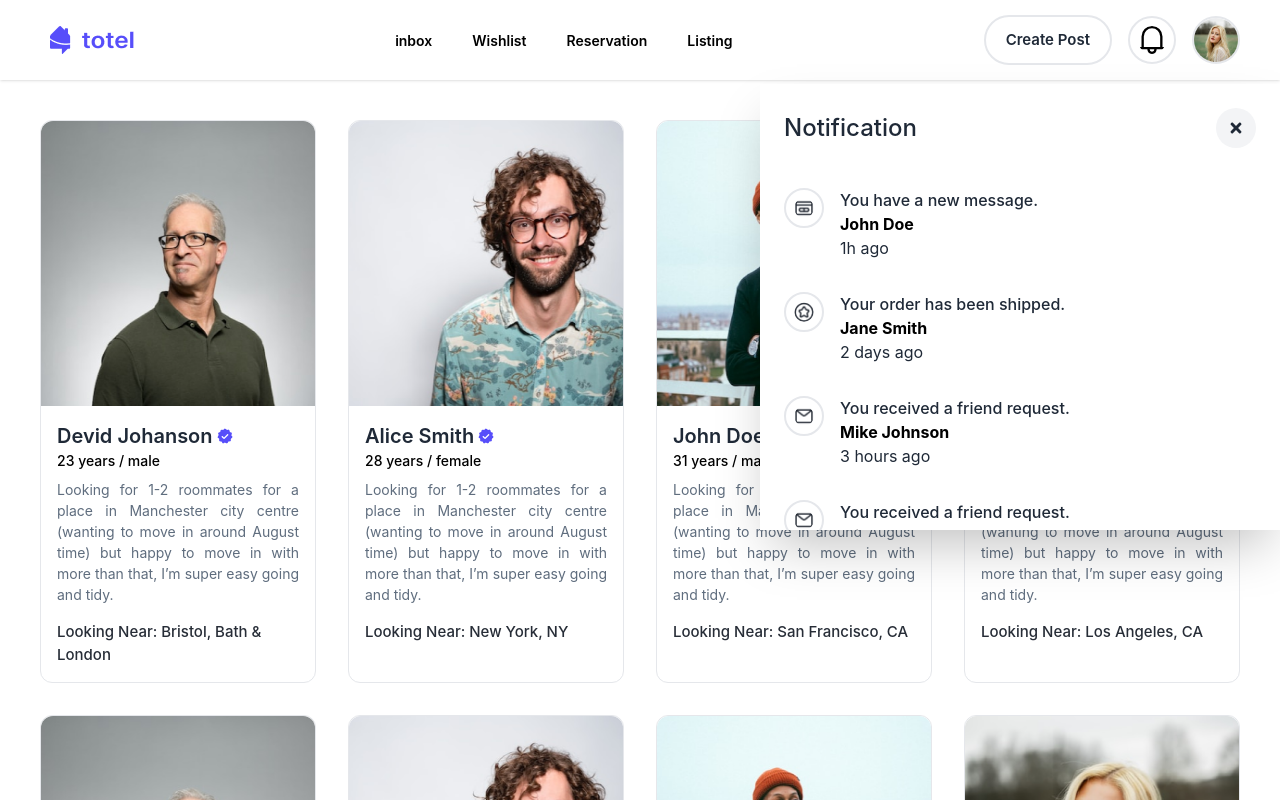
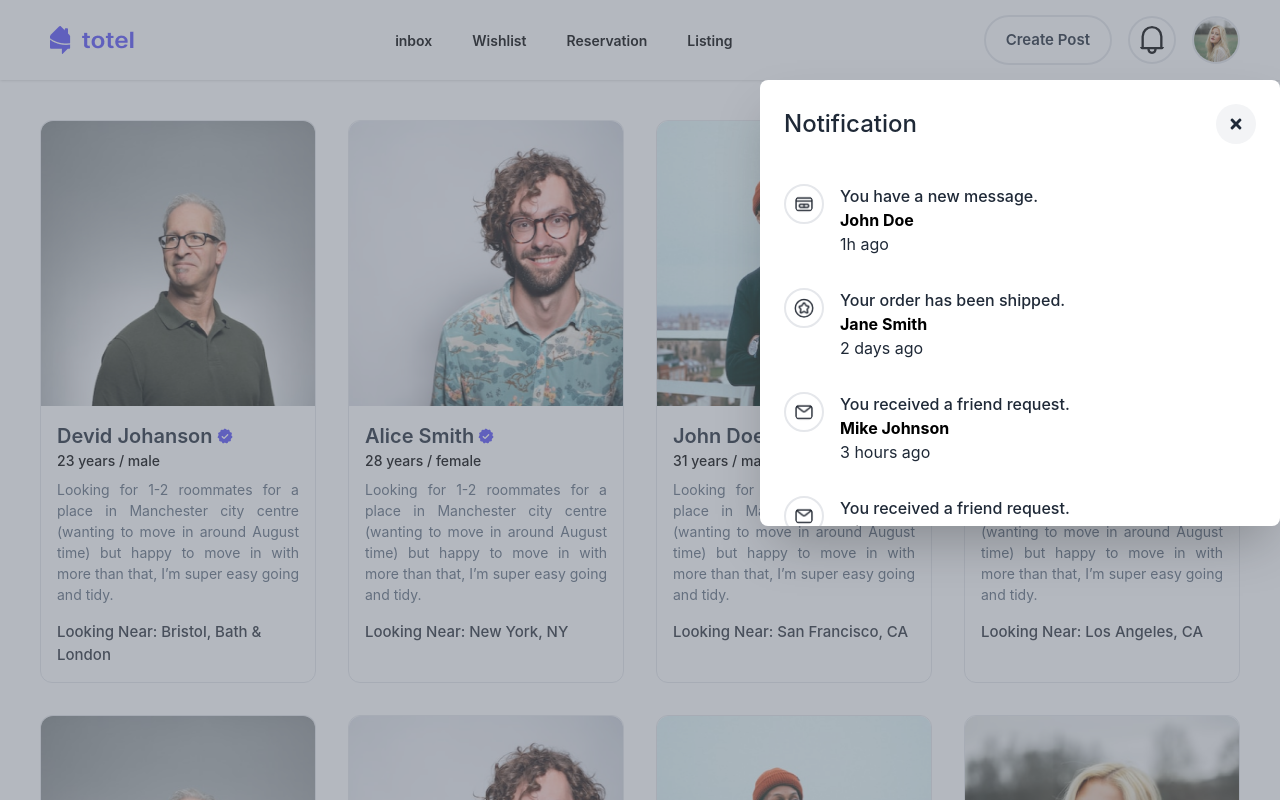
Before and after one commit to AbuRaihan1/totel-landing-page, a React (Create React App) app: page / in a window 1280 px wide. Both pictures are taken after a click on the icon 1152 px from the left and 40 px from the top of the page. Shown: the top 800 px of the page. Built offline with nearby package versions, Linux system fonts and the light colour scheme.

Commit message:
update scrollbar

```diff
--- /dev/null
+++ b/src/components/Notification/Notification.css
@@ -0,0 +1,30 @@
+::-webkit-scrollbar {
+  width: 5px;
+}
+
+/* Track */
+::-webkit-scrollbar-track {
+  background: rgb(184, 171, 171);
+}
+
+/* Handle on hover */
+::-webkit-scrollbar-thumb:hover {
+  background: #555;
+}
+
+/* width */
+::-webkit-scrollbar {
+  width: 10px;
+}
+
+/* Track */
+::-webkit-scrollbar-track {
+  box-shadow: inset 0 0 5px grey;
+  border-radius: 10px;
+}
+
+/* Handle */
+::-webkit-scrollbar-thumb {
+  background: rgb(223, 217, 217);
+  border-radius: 10px;
+}
--- a/src/components/Notification/Notification.js
+++ b/src/components/Notification/Notification.js
@@ -4,6 +4,7 @@ import mobileButton from "../../assets/icons/mobile-button.png";
 import star from "../../assets/icons/star.png";
 import mail from "../../assets/icons/mail.png";
 import NotificationContext from "../../context/Context";
+import './Notification.css'
 const Notification = () => {
   const notifications = [
     {
@@ -58,8 +59,11 @@ const Notification = () => {
   return (
     <>
       {showDialog && (
-        <div className="relative shadow-2xl">
-          <div className="bg-white absolute right-0 lg:top-1 z-10 lg:w-[520px] h-[446px] overflow-auto shadow-2xl w-full top-36">
+        <div className="fixed inset-0 bg-gray-500 opacity-50 z-5"></div>
+      )}
+      {showDialog && (
+        <div className="relative shadow-2xl ">
+          <div className="bg-white absolute right-0 lg:top-0 z-10 lg:w-[520px] h-[446px] overflow-auto shadow-2xl w-full top-36 rounded-lg">
             <div className=" flex items-center justify-between p-6">
               <p className="font-[500] text-2xl font-inter">Notification </p>
               <FaTimes
```
